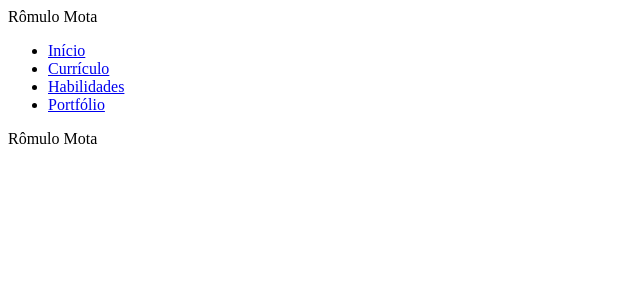
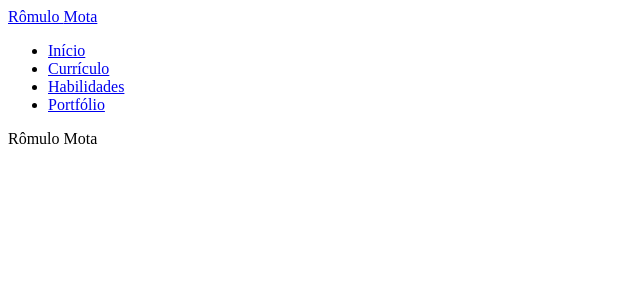
Before and after one commit to romuloptmota/Curriculo-Online, a Django app: template core/templates/barra_navegacao.html in a window 1280 px wide. Shown: the top 300 px of the page, without its empty margins (0-640 px from the left). Run offline with Django 4.2, Linux system fonts and the light colour scheme; the template is opened without the code that fills it, so the values that code supplies are empty.

Commit message:
Corrigigo problema em barra de navegação

```diff
--- a/core/templates/barra_navegacao.html
+++ b/core/templates/barra_navegacao.html
@@ -15,7 +15,7 @@
       <header id="site_header" class="header mobile-menu-hide">
         <div class="header-content">
           <div class="site-title-block mobile-hidden">
-            <div class="site-title">Rômulo <span>Mota</span></div>
+            <a class="pt-trigger" href="#home"><div class="site-title">Rômulo <span>Mota</span></div></a>
           </div>
 
           <!-- Navigation -->
@@ -23,16 +23,16 @@
             <!-- Main menu -->
             <ul id="nav" class="site-main-menu">
               <li>
-                <a class="pt-trigger" href="index.html#home">Início</a>
+                <a class="pt-trigger" href="#home">Início</a>
               </li>
               <li>
-                <a class="pt-trigger" href="index.html#resume">Currículo</a>
+                <a class="pt-trigger" href="#resume">Currículo</a>
               </li>
               <li>
-                <a class="pt-trigger" href="index.html#services">Habilidades</a>
+                <a class="pt-trigger" href="#services">Habilidades</a>
               </li>
               <li>
-                <a class="pt-trigger" href="index.html#portfolio">Portfólio</a>
+                <a class="pt-trigger" href="#portfolio">Portfólio</a>
               </li>
             </ul>
             <!-- /Main menu -->
```
